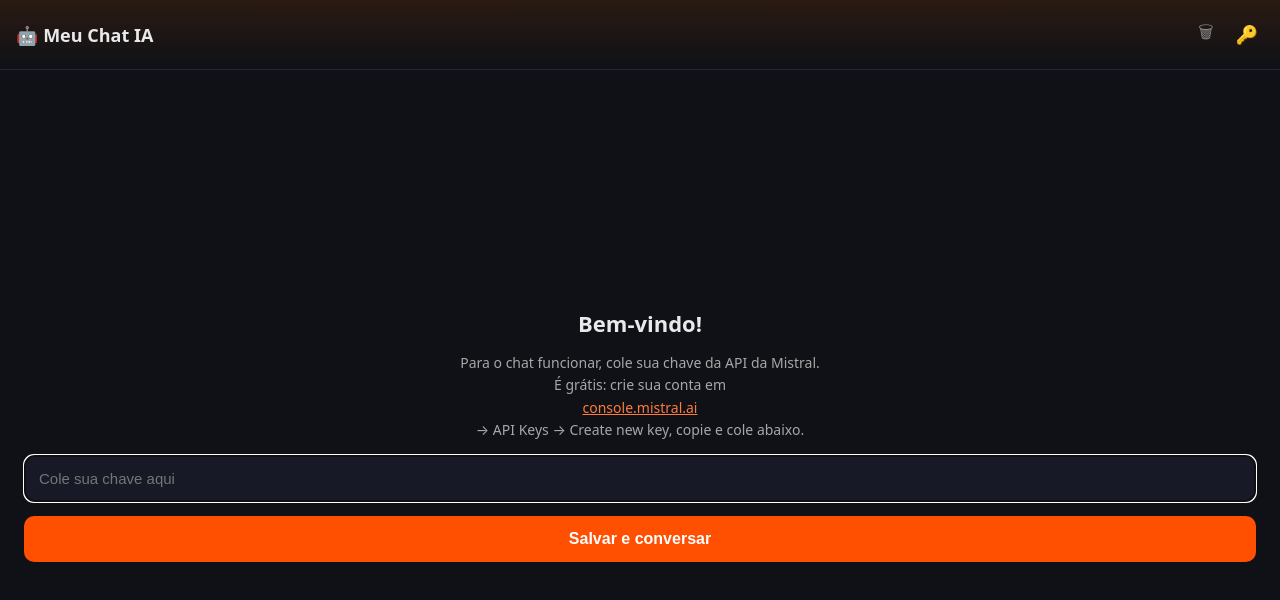
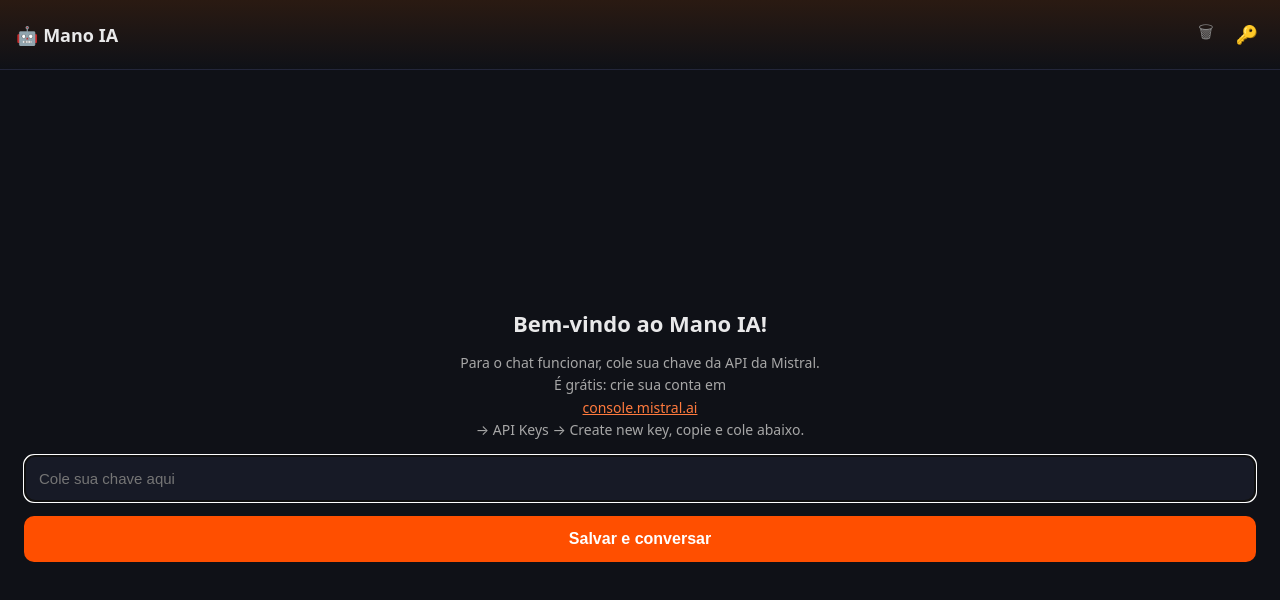
Before and after one commit to ghylghyl480-ai/GG, a website: page chat-pwa/index.html in a window 1280 px wide. Drawn offline with Linux system fonts and the light colour scheme.

Commit message:
Rename chat app to Mano IA
Co-authored-by: ghylghyl480-ai <ghylghyl480-ai@users.noreply.github.com>

```diff
--- a/chat-pwa/index.html
+++ b/chat-pwa/index.html
@@ -6,7 +6,7 @@
   <meta name="theme-color" content="#ff4f00" />
   <link rel="manifest" href="manifest.webmanifest" />
   <link rel="icon" href="icons/icon-192.png" />
-  <title>Meu Chat IA</title>
+  <title>Mano IA</title>
   <style>
     * { box-sizing: border-box; -webkit-tap-highlight-color: transparent; }
     body {
@@ -58,12 +58,12 @@
 </head>
 <body>
   <header>
-    <h1>🤖 Meu Chat IA</h1>
+    <h1>🤖 Mano IA</h1>
     <button id="clearBtn" title="Limpar conversa">🗑</button>
     <button id="keyBtn" title="Chave da API">🔑</button>
   </header>
   <div id="setup">
-    <h2>Bem-vindo!</h2>
+    <h2>Bem-vindo ao Mano IA!</h2>
     <p>Para o chat funcionar, cole sua chave da API da Mistral.<br />
     É grátis: crie sua conta em<br /><a href="https://console.mistral.ai" target="_blank" rel="noopener">console.mistral.ai</a><br />
     → API Keys → Create new key, copie e cole abaixo.</p>
--- a/chat-pwa/sw.js
+++ b/chat-pwa/sw.js
@@ -1,4 +1,4 @@
-const CACHE = "meu-chat-v1";
+const CACHE = "meu-chat-v2";
 const ASSETS = ["./", "./index.html", "./manifest.webmanifest", "./icons/icon-192.png", "./icons/icon-512.png"];
 
 self.addEventListener("install", (e) => {
```
Also changed, not shown: index.html (+1 -1 lines), README.md, chat-pwa/manifest.webmanifest.
